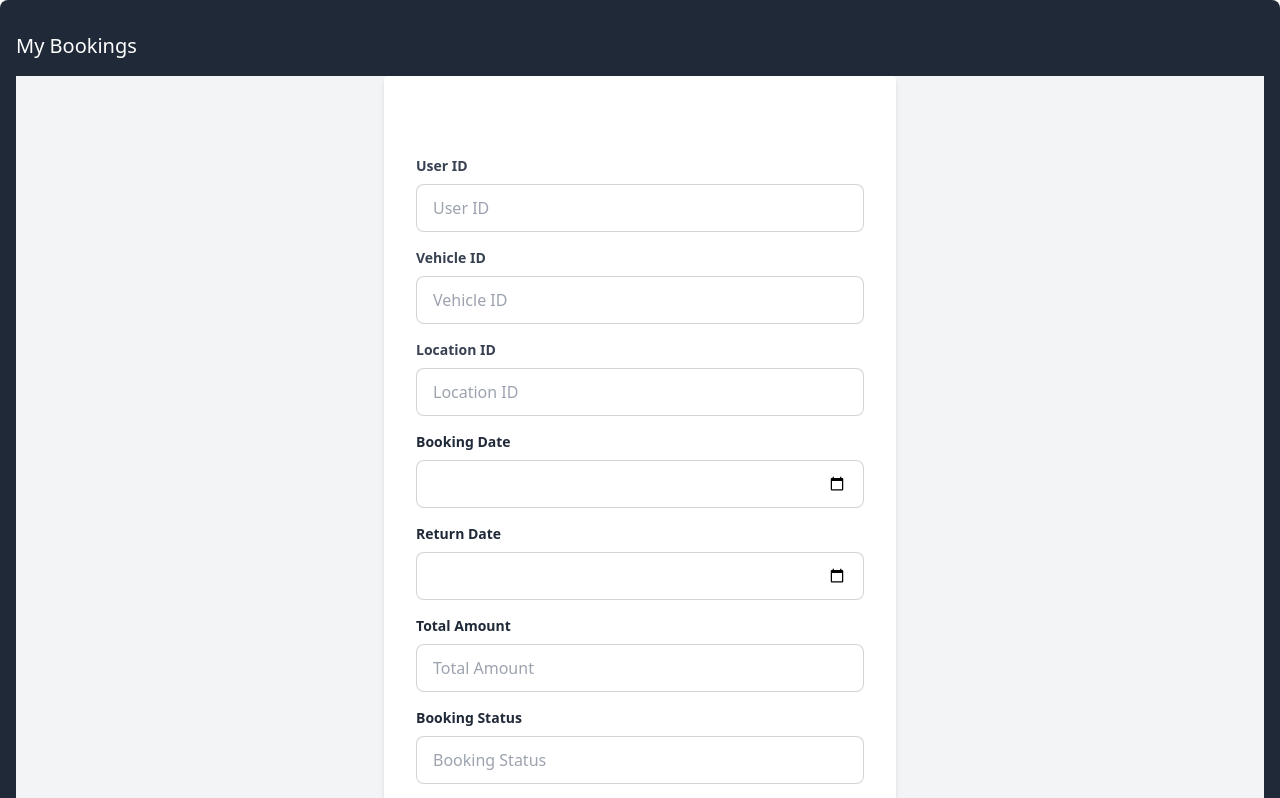
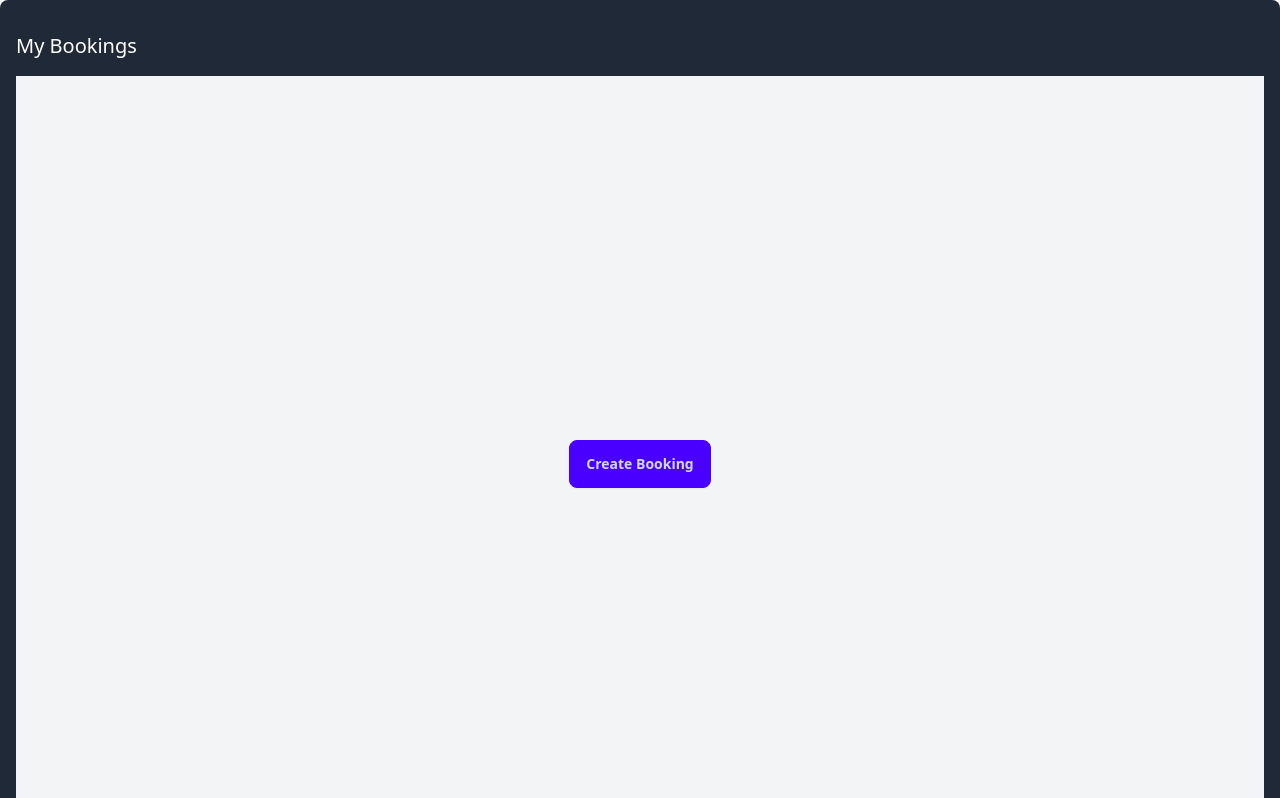
Before and after one commit to joy-devs/vehicle-rental-mng-client, a React (Vite) app: page /bookings in a window 1280 px wide. Shown: the top 798 px of the page. Built offline with nearby package versions, Linux system fonts and the light colour scheme; no server answers.

Commit message:
changes on app

```diff
--- a/src/features/bookings/BookingForm.tsx
+++ b/src/features/bookings/BookingForm.tsx
@@ -1,35 +1,46 @@
-import React from 'react';
+import React, { useState } from 'react';
 import { useForm } from 'react-hook-form';
 import { useCreateBookingsMutation } from './BookingApi';
 import { TBookedVehicles } from './BookingApi';
 
 const BookingForm: React.FC = () => {
+  const [showForm, setShowForm] = useState(false);
   const { register, handleSubmit } = useForm<TBookedVehicles>();
   const [createBooking, { isLoading, error }] = useCreateBookingsMutation();
 
   const onSubmit = async (data: TBookedVehicles) => {
-    const info={
-      user_id:Number(data.user_id),
-      vehicle_id:Number(data.vehicle_id),
+    const info = {
+      user_id: Number(data.user_id),
+      vehicle_id: Number(data.vehicle_id),
       total_amount: Number(data.total_amount),
-      location_id:Number(data.location_id),
-      return_date:(data.return_date),
-      booking_date:(data.booking_date),
-      booking_status:(data.booking_status)
+      location_id: Number(data.location_id),
+      return_date: data.return_date,
+      booking_date: data.booking_date,
+      booking_status: data.booking_status
+    };
 
-    }
     console.log(info);
-    console.log("here")
+    console.log("here");
     try {
       await createBooking(info).unwrap();
       alert('Booking created successfully');
+      setShowForm(false); // Hide form after successful booking
     } catch (err) {
       console.error('Failed to create booking:', err);
     }
   };
 
   return (
-    <div className="flex justify-center items-center min-h-screen bg-gray-100">
+    <div className="flex flex-col justify-center items-center min-h-screen bg-gray-100">
+      {!showForm && (
+        <button
+          onClick={() => setShowForm(true)}
+          className="btn btn-primary mb-6"
+        >
+          Create Booking
+        </button>
+      )}
+      {showForm && (
         <form
           onSubmit={handleSubmit(onSubmit)}
           className="bg-white shadow-md rounded px-8 pt-6 pb-8 mb-4 w-full max-w-lg"
@@ -143,6 +154,7 @@ const BookingForm: React.FC = () => {
             </p>
           )}
         </form>
+      )}
     </div>
   );
 };
```
Also changed, not shown: src/App.tsx (+11 -0 lines). Lines whose indentation alone changed are shown as unchanged.
